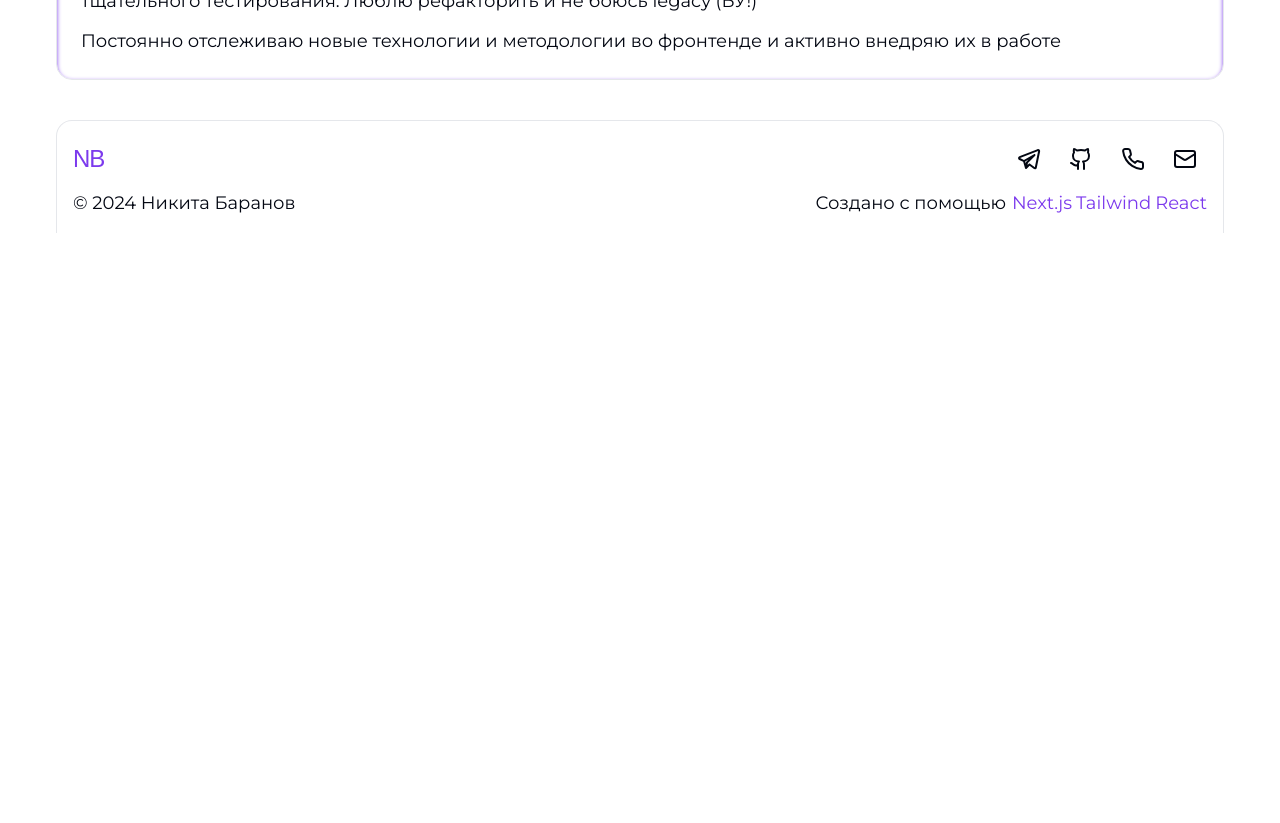
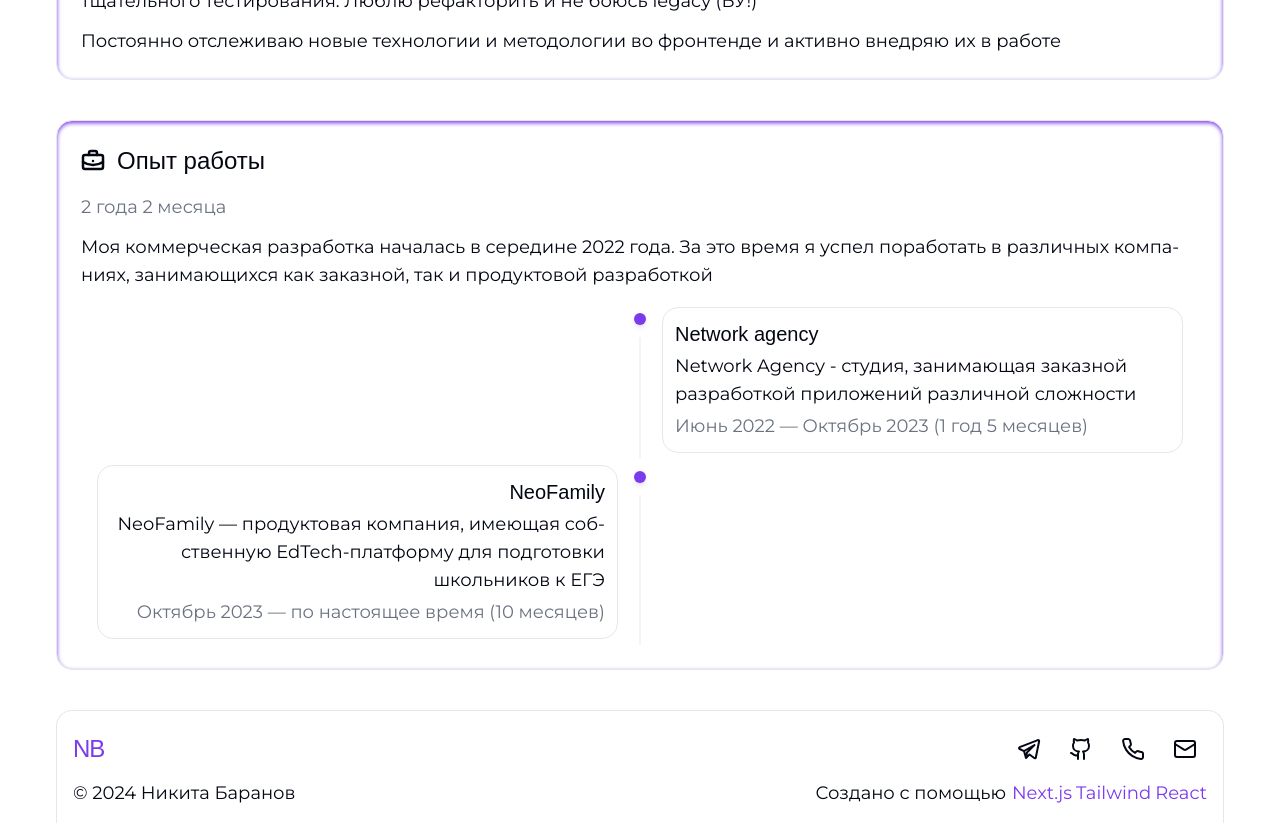
Before and after one commit to gl3af/portfolio, a Next.js app: page / in a window 1280 px wide. Shown: the part 800-1623 px from the top of the page. Before the commit the page ends 1033 px from the top, so only its background shows below. Built offline with nearby package versions, Linux system fonts and the light colour scheme; a web font is replaced by a local one.

Commit message:
feat: experience section
- New timeline UI

```diff
--- a/package.json
+++ b/package.json
@@ -13,6 +13,7 @@
     "@radix-ui/react-slot": "^1.1.0",
     "class-variance-authority": "^0.7.0",
     "clsx": "^2.1.1",
+    "date-fns": "^3.6.0",
     "lucide-react": "^0.417.0",
     "next": "14.2.5",
     "next-themes": "^0.3.0",
--- a/src/app/page.tsx
+++ b/src/app/page.tsx
@@ -1,4 +1,5 @@
 import { About } from "@/widgets/about";
+import { Experience } from "@/widgets/experience";
 import { Hero } from "@/widgets/hero";
 
 export default function Home() {
@@ -6,6 +7,7 @@ export default function Home() {
     <main className="flex flex-col gap-4 py-5 md:gap-8 lg:gap-10">
       <Hero />
       <About />
+      <Experience />
     </main>
   );
 }
--- a/src/shared/ui/index.ts
+++ b/src/shared/ui/index.ts
@@ -5,3 +5,4 @@ export * from "./typography";
 export * from "./logo";
 export * from "./telegram";
 export * from "./section";
+export * from "./timeline";
--- /dev/null
+++ b/src/shared/ui/timeline.tsx
@@ -0,0 +1,80 @@
+import * as React from "react";
+
+import { cn } from "../lib";
+
+type TimelineProps = React.HTMLAttributes<HTMLOListElement> & {
+  position?: "left" | "right" | "alternate" | "reverse-alternate";
+};
+
+const Timeline = React.forwardRef<HTMLOListElement, TimelineProps>(
+  ({ className, position = "right", ...props }, ref) => (
+    <ol
+      ref={ref}
+      className={cn(
+        "flex grow flex-col",
+        position === "left" && "[&>li]:flex-row-reverse [&>li]:text-right",
+        position === "alternate" && "md:even:[&>li]:flex-row-reverse md:even:[&>li]:text-right",
+        position === "reverse-alternate" &&
+          "md:odd:[&>li]:flex-row-reverse md:odd:[&>li]:text-right",
+        className
+      )}
+      {...props}
+    />
+  )
+);
+Timeline.displayName = "Timeline";
+
+const TimelineItem = React.forwardRef<HTMLLIElement, React.HTMLAttributes<HTMLLIElement>>(
+  ({ className, ...props }, ref) => (
+    <li
+      ref={ref}
+      className={cn(
+        "flex min-h-24 before:hidden before:flex-[1] before:px-4 before:py-1.5 md:before:block",
+        className
+      )}
+      {...props}
+    />
+  )
+);
+TimelineItem.displayName = "TimelineItemWrapper";
+
+const TimelineContent = React.forwardRef<HTMLDivElement, React.HTMLAttributes<HTMLDivElement>>(
+  ({ className, ...props }, ref) => (
+    <div ref={ref} className={cn("flex-[1] px-4 py-1.5", className)} {...props} />
+  )
+);
+TimelineContent.displayName = "TimelineItem";
+
+const TimelineSeparator = React.forwardRef<HTMLDivElement, React.HTMLAttributes<HTMLDivElement>>(
+  ({ className, ...props }, ref) => (
+    <div ref={ref} className={cn("flex flex-[0] flex-col items-center", className)} {...props} />
+  )
+);
+TimelineSeparator.displayName = "TimelineSeparator";
+
+const TimelinePoint = React.forwardRef<HTMLSpanElement, React.HTMLAttributes<HTMLSpanElement>>(
+  ({ className, ...props }, ref) => (
+    <span
+      ref={ref}
+      className={cn("bg-primary my-3 flex self-baseline rounded-full p-1.5 shadow-md", className)}
+      {...props}
+    />
+  )
+);
+TimelinePoint.displayName = "TimelineSeparatorPoint";
+
+const TimelineConnector = React.forwardRef<HTMLSpanElement, React.HTMLAttributes<HTMLSpanElement>>(
+  ({ className, ...props }, ref) => (
+    <span ref={ref} className={cn("bg-muted w-0.5 grow", className)} {...props} />
+  )
+);
+TimelineConnector.displayName = "TimelineConnector";
+
+export {
+  Timeline,
+  TimelineItem,
+  TimelineContent,
+  TimelineSeparator,
+  TimelinePoint,
+  TimelineConnector,
+};
--- /dev/null
+++ b/src/widgets/experience/index.ts
@@ -0,0 +1 @@
+export * from "./ui";
--- /dev/null
+++ b/src/widgets/experience/lib/constants.tsx
@@ -0,0 +1,22 @@
+export type Experience = {
+  company: string;
+  description: string;
+  start: Date;
+  end?: Date | undefined;
+};
+
+export const experience: Experience[] = [
+  {
+    company: "Network agency",
+    description:
+      "Network Agency - студия, занимающая заказной разработкой приложений различной сложности",
+    start: new Date("2022-06-01"),
+    end: new Date("2023-10-01"),
+  },
+  {
+    company: "NeoFamily",
+    description:
+      "NeoFamily — продуктовая компания, имеющая собственную EdTech-платформу для подготовки школьников к ЕГЭ",
+    start: new Date("2023-10-01"),
+  },
+];
--- /dev/null
+++ b/src/widgets/experience/lib/index.ts
@@ -0,0 +1 @@
+export * from "./constants";
--- /dev/null
+++ b/src/widgets/experience/model/date-helpers.ts
@@ -0,0 +1,75 @@
+import { differenceInCalendarMonths, format } from "date-fns";
+import { ru } from "date-fns/locale";
+
+import { experience, type Experience } from "../lib";
+
+export const getDeclination = (value: number, declination: string[]): string => {
+  const cases = [2, 0, 1, 1, 1, 2];
+
+  return (
+    declination[
+      value % 100 > 4 && value % 100 < 20 ? 2 : (cases[value % 10 < 5 ? value % 10 : 5] ?? 0)
+    ] ?? ""
+  );
+};
+
+export const formatDate = (date?: Date): string | undefined => {
+  if (!date) return undefined;
+  const result = format(date, "LLLL yyyy", { locale: ru });
+
+  return (result[0] ?? "").toUpperCase() + result.substring(1);
+};
+
+export const getMonthsDifference = (start: Date, end?: Date): number => {
+  const difference = differenceInCalendarMonths(end ?? new Date(), start);
+
+  return difference + 1;
+};
+
+const formatWorkTime = (years: number, months: number): string => {
+  const yearsString = years > 0 ? `${years} ${getDeclination(years, ["год", "года", "лет"])}` : "";
+  const monthsString =
+    months > 0 ? `${months} ${getDeclination(months, ["месяц", "месяца", "месяцев"])}` : "";
+
+  return [yearsString, monthsString].filter(Boolean).join(" ");
+};
+
+export const getWorkTime = (start: Date, end?: Date): string => {
+  const months = getMonthsDifference(start, end);
+
+  const years = Math.floor(months / 12);
+  const actualMonths = months % 12;
+
+  return formatWorkTime(years, actualMonths);
+};
+
+export const getTotalWorkTime = (): string => {
+  let prevInterval: Pick<Experience, "start" | "end"> | null = null;
+
+  const months = experience
+    .map(({ start, end }) => {
+      const currentMonths = getMonthsDifference(start, end);
+
+      if (!prevInterval) {
+        prevInterval = { start, end };
+
+        return currentMonths;
+      }
+
+      const actualEnd = prevInterval.end ?? new Date();
+
+      if (start <= actualEnd) {
+        const intersection = getMonthsDifference(actualEnd, start);
+
+        return currentMonths - intersection;
+      }
+
+      return 0;
+    })
+    .reduce((acc, val) => acc + val, 0);
+
+  const years = Math.floor(months / 12);
+  const actualMonths = months % 12;
+
+  return formatWorkTime(years, actualMonths);
+};
--- /dev/null
+++ b/src/widgets/experience/model/index.ts
@@ -0,0 +1 @@
+export * from "./date-helpers";
--- /dev/null
+++ b/src/widgets/experience/ui/experience-card.tsx
@@ -0,0 +1,35 @@
+import {
+  SmallTitle,
+  TimelineConnector,
+  TimelineContent,
+  TimelineItem,
+  TimelinePoint,
+  TimelineSeparator,
+  Text,
+} from "@/shared/ui";
+
+import { formatDate, getWorkTime } from "../model";
+import { Experience } from "../lib";
+
+type ExperienceCardProps = Experience;
+
+export function ExperienceCard({ company, description, start, end }: ExperienceCardProps) {
+  return (
+    <TimelineItem>
+      <TimelineSeparator>
+        <TimelinePoint />
+        <TimelineConnector />
+      </TimelineSeparator>
+      <TimelineContent>
+        <div className="main-transition hover:border-primary space-y-1 rounded-lg border p-3">
+          <SmallTitle>{company}</SmallTitle>
+          <Text>{description}</Text>
+          <Text className="text-muted-foreground">
+            {formatDate(start)} &#8212; {formatDate(end) ?? "по\xa0настоящее\xa0время"} (
+            {getWorkTime(start, end)})
+          </Text>
+        </div>
+      </TimelineContent>
+    </TimelineItem>
+  );
+}
--- /dev/null
+++ b/src/widgets/experience/ui/experience.tsx
@@ -0,0 +1,32 @@
+import { BriefcaseBusiness } from "lucide-react";
+
+import { Section, Text, Timeline } from "@/shared/ui";
+
+import { getTotalWorkTime } from "../model";
+import { experience } from "../lib";
+import { ExperienceCard } from "./experience-card";
+
+export function Experience() {
+  const totalWorkTime = getTotalWorkTime();
+
+  return (
+    <Section
+      title="Опыт работы"
+      id="work-experience"
+      icon={<BriefcaseBusiness strokeWidth={2.5} />}
+    >
+      <div className="space-y-2 md:space-y-3">
+        <Text className="text-muted-foreground">{totalWorkTime}</Text>
+        <Text>
+          Моя коммерческая разработка началась в середине 2022 года. За это время я успел поработать
+          в различных компаниях, занимающихся как заказной, так и продуктовой разработкой
+        </Text>
+        <Timeline position="alternate">
+          {experience.map(({ company, description, start, end }) => (
+            <ExperienceCard company={company} description={description} start={start} end={end} />
+          ))}
+        </Timeline>
+      </div>
+    </Section>
+  );
+}
--- /dev/null
+++ b/src/widgets/experience/ui/index.ts
@@ -0,0 +1 @@
+export * from "./experience";
```
Also changed, not shown: 1 other file (tests, documents, lock files or other folders).
